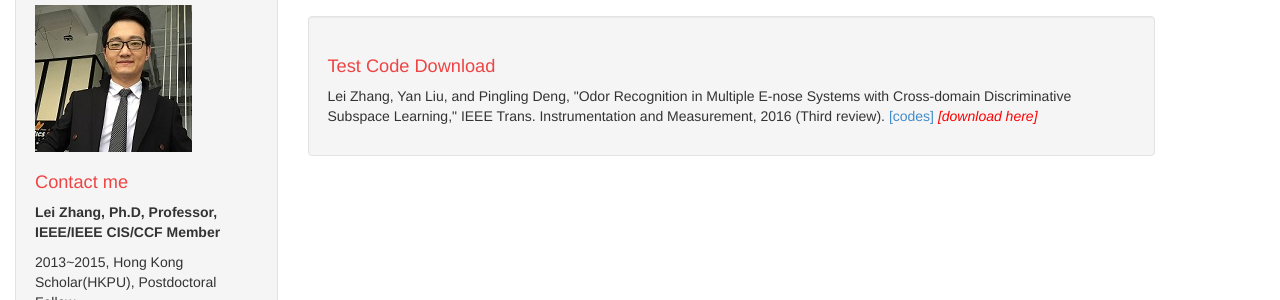
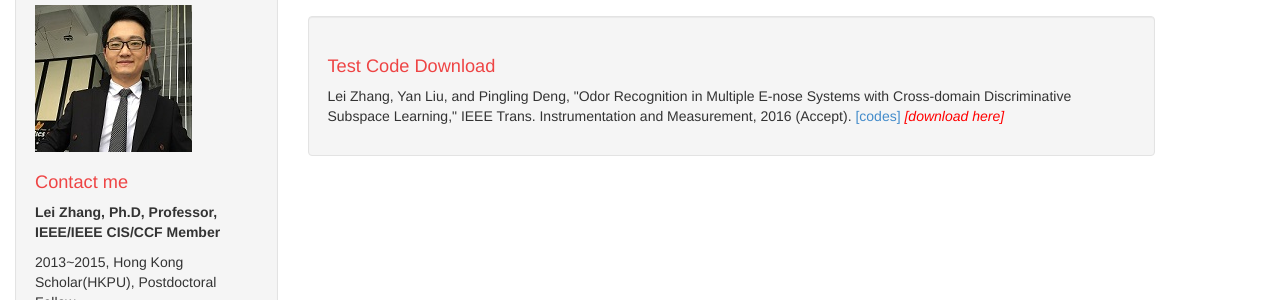
Before and after one commit to DrLeiZhang/website, a Jekyll site: the page built from tempcode.html, in a window 1280 px wide and 1022 px high. Shown: the part 215-515 px from the top of the window. Built offline with Jekyll 4.4.1, drawn with Linux system fonts in a browser that asks for light colours; Markdown is read by kramdown in place of the engine named in the settings.

Commit message:
Update
Signed-off-by: leizhang@cqu.edu.cn <leizhang@cqu.edu.cn>

```diff
--- a/index.html
+++ b/index.html
@@ -46,11 +46,11 @@
 
 <p><B style="color:red;">[02/11/2016]</B> One paper "Tao Liu, <B>Lei Zhang</B>, Yanbing Chen, Dongqi Li and Xingrui Cui, Electronic Nose Based Beverage Identification by an Improved Fisher Discriminate Analysis Method," is accepted in <I><B>IEEE AMC</B></I>, 2016.</p>
 
-<p><B style="color:red;">[22/10/2016]</B> One paper "<B>Lei Zhang</B> and David Zhang, Cost-sensitive Discriminative Learning with Application to Vision and Olfaction," is accepted as regular paper in <I><B>IEEE Transactions on Instrumentation and Measurement</B></I>, 2016. [paper and code are coming soon]</p>
+<p><B style="color:red;">[22/10/2016]</B> One paper "<B>Lei Zhang</B> and David Zhang, Cost-sensitive Discriminative Learning with Application to Vision and Olfaction," is accepted as regular paper in <I><B>IEEE Transactions on Instrumentation and Measurement</B></I>, 2016. <a href="resources/ECSDL.pdf">[paper]</a>,[code is coming soon]</p>
 
 <p><B style="color:red;">[28/09/2016]</B> One paper "Pingling Deng and <B>Lei Zhang</B> , Olfactory Target/Background Odor Detection via Self-expression Model," is accepted in <I><B>IEEE SSCI</B></I>, 2016. [paper and code are coming soon]</p>
 
-<p><B style="color:red;">[06/09/2016]</B> One paper "<B>Lei Zhang</B> and David Zhang, Evolutionary Cost-sensitive Extreme Learning Machine," is accepted as regular paper in <I><B>IEEE Transactions on Neural Networks and Learning Systems</B></I>, 2016. [paper and code are coming soon]</p>
+<p><B style="color:red;">[06/09/2016]</B> One paper "<B>Lei Zhang</B> and David Zhang, Evolutionary Cost-sensitive Extreme Learning Machine," is accepted as regular paper in <I><B>IEEE Transactions on Neural Networks and Learning Systems</B></I>, 2016. <a href="resources/ECSELM.pdf">[paper]</a>,[code is available]</p>
 
 <p><B style="color:red;">[31/08/2016]</B> 2 papers are accepted in <I><B>ELM2016</B></I>.</p>
 
--- a/publications.html
+++ b/publications.html
@@ -25,13 +25,13 @@
     <h1>Papers in 2017</h1>
 <p>[55] <B> Lei Zhang*</B>, Yan Liu and Pingling Deng, "Odor Recognition in Multiple E-nose Systems with Cross-domain Discriminative Subspace Learning," <I><B>IEEE Transactions on Instrumentation and Measurement</B></I>, 2017. [paper]. Accept. (IF: 1.808)</p>
 
-<p>[54] <B> Lei Zhang*</B> and David Zhang, "Cost-sensitive Discriminative Learning with Application to Vision and Olfaction," <I><B>IEEE Transactions on Instrumentation and Measurement</B></I>, 2016. [paper]. Accept. (IF: 1.808)</p>
+<p>[54] <B> Lei Zhang*</B> and David Zhang, "Cost-sensitive Discriminative Learning with Application to Vision and Olfaction," <I><B>IEEE Transactions on Instrumentation and Measurement</B></I>, 2016. <a href="resources/ECSDL.pdf">[paper]</a>. Accept. (IF: 1.808)</p>
 
 <p>[53] Pingling Deng and <B>Lei Zhang*</B> , "Olfactory Target/Background Odor Detection via Self-expression Model," <I><B>IEEE SSCI</B></I>, 2016. Accept.</p>
 
 <p>[52] Tao Liu, <B>Lei Zhang*</B>, Yanbing Chen, Dongqi Li and Xingrui Cui, Electronic Nose Based Beverage Identification by an Improved Fisher Discriminate Analysis Method,"<I><B>IEEE AMC</B></I>, 2016. Accept.</p>
 
-<p>[51] <B> Lei Zhang*</B> and David Zhang, "Evolutionary Cost-sensitive Extreme Learning Machine," <I><B>IEEE Transactions on Neural Networks and Learning Systems</B></I>, 2016. <a href="resources/ECSELM.pdf">[paper]</a>.  Accept. (IF: 4.854)</p>
+<p>[51] <B> Lei Zhang*</B> and David Zhang, "Evolutionary Cost-sensitive Extreme Learning Machine," <I><B>IEEE Transactions on Neural Networks and Learning Systems</B></I>, 2016. <a href="resources/ECSELM.pdf">[paper]</a>, <a href="resources/ECSELM_DemoCode.rar">[code]</a> Accept. (IF: 4.854)</p>
 
     <h1>Papers in 2016</h1>
 <p>[50] Yan Liu and <B>Lei Zhang*</B>, "Shared Subspace Learning via Cross-domain Extreme Learning Machine," <I><B>ELM2016</B></I>. Accept </p>
--- a/tempcode.html
+++ b/tempcode.html
@@ -10,6 +10,6 @@
 <div class="well">
 
 <h1>Test Code Download</h1>
-<p>Lei Zhang, Yan Liu, and Pingling Deng, "Odor Recognition in Multiple E-nose Systems with Cross-domain Discriminative Subspace Learning," IEEE Trans. Instrumentation and Measurement, 2016 (Third review). <a href="resources/code_8methods.rar">[codes]</a> <I style="color:red;">[download here]</I></p>
+<p>Lei Zhang, Yan Liu, and Pingling Deng, "Odor Recognition in Multiple E-nose Systems with Cross-domain Discriminative Subspace Learning," IEEE Trans. Instrumentation and Measurement, 2016 (Accept). <a href="resources/code_8methods.rar">[codes]</a> <I style="color:red;">[download here]</I></p>
 
 </div>
```
Also changed, not shown: 2 other files.
